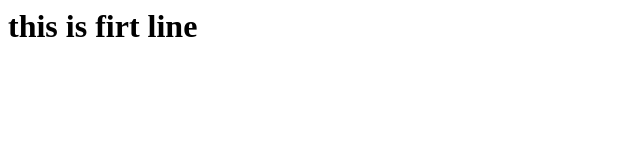
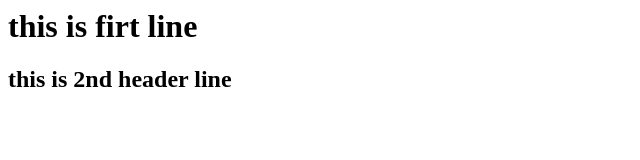
Before and after one commit to ashwin1-dev/8dec-21, a plain HTML site: page index.html in a window 1280 px wide. Shown: the whole page, without its empty margins (0-640 px from the left). Drawn offline with Linux system fonts and the light colour scheme.

Commit message:
2nd header is added

```diff
--- a/index.html
+++ b/index.html
@@ -2,7 +2,7 @@
 
 <body>
 	<h1>  this is firt line </h1>
-
+        <h2>  this is 2nd header line </h2>
 
 </body>
 </>
```
